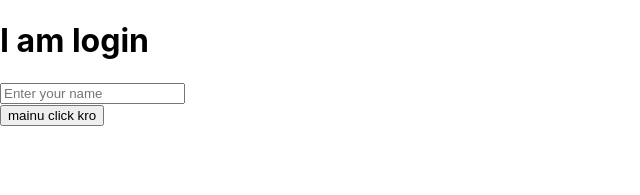
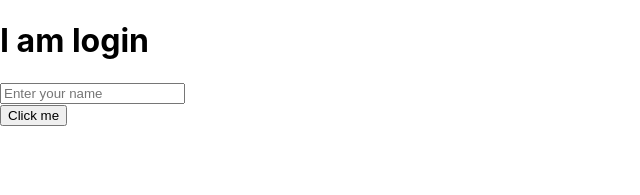
Before and after one commit to devindersingh79904/webrtc, a React (Create React App) app in the folder frontend/: page / in a window 1280 px wide. Shown: the top 195 px of the page, without its empty margins (0-640 px from the left). Built offline with nearby package versions, Linux system fonts and the light colour scheme; no server answers.

Commit message:
login button name changed

```diff
--- a/frontend/src/pages/Login.js
+++ b/frontend/src/pages/Login.js
@@ -23,7 +23,7 @@ function Login() {
       <h1>I am login</h1>
       <UserNameInput username={username} onUserNameChange={onUserNameChange} />
       <SubmitButton
-        text={`mainu click kro`}
+        text={`Click me`}
         onSubmitButtonClick={onSubmitButtonClick}
       />
     </>
```
